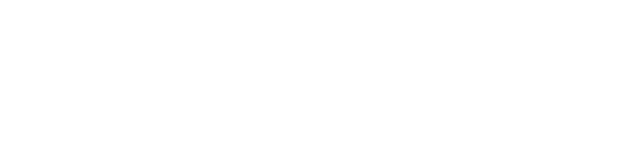
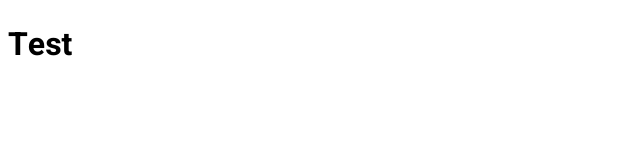
Before and after one commit to lucif3rin/lucif3rin.github.io, a plain HTML site: page index.html in a window 1280 px wide. Shown: the whole page, without its empty margins (0-640 px from the left). Drawn offline with Linux system fonts and the light colour scheme.

Commit message:
Moved index.html to root, added body to stylesheet

```diff
--- a/src/index.html
+++ b/index.html
@@ -17,6 +17,6 @@
         <!--/Fonts-->
     </head>
     <body>
-
+        <h1>Test</h1>
     </body>
 </html>
--- a/style/style.css
+++ b/style/style.css
@@ -1,5 +1,8 @@
 /* Elements */
-
+body {
+    font-family: 'Heebo';
+    align-items: center;
+}
 /* /Elements */
 
 /* Classes */
```
